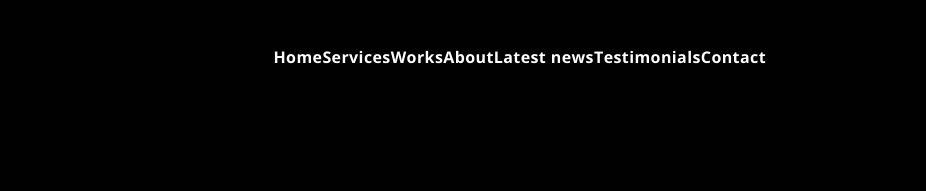
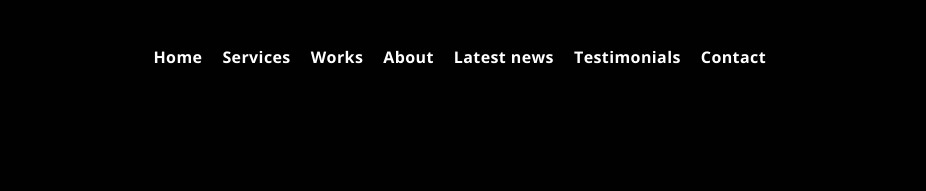
Before and after one commit to logickoder/alx_html_css, a plain HTML site: page flexbox/6-index.html in a window 1280 px wide. Shown: the top 191 px of the page, 354-1280 px from the left. Drawn offline with nearby package versions, Linux system fonts and the light colour scheme.

Commit message:
Update 6-styles.css

```diff
--- a/flexbox/6-styles.css
+++ b/flexbox/6-styles.css
@@ -401,7 +401,7 @@ ul.row {
     letter-spacing: var(--nav-item-letter-spacing);
 }
 
-.nav .nav-item+.nav .nav-item {
+.nav .nav-item + .nav-item {
     margin: var(--nav-item-margin);
 }
 
```
